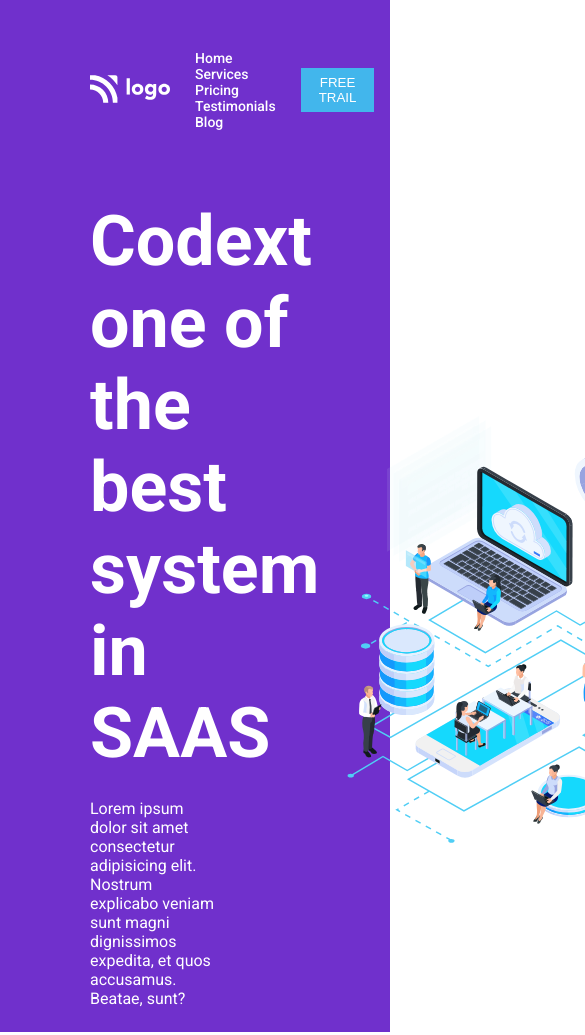
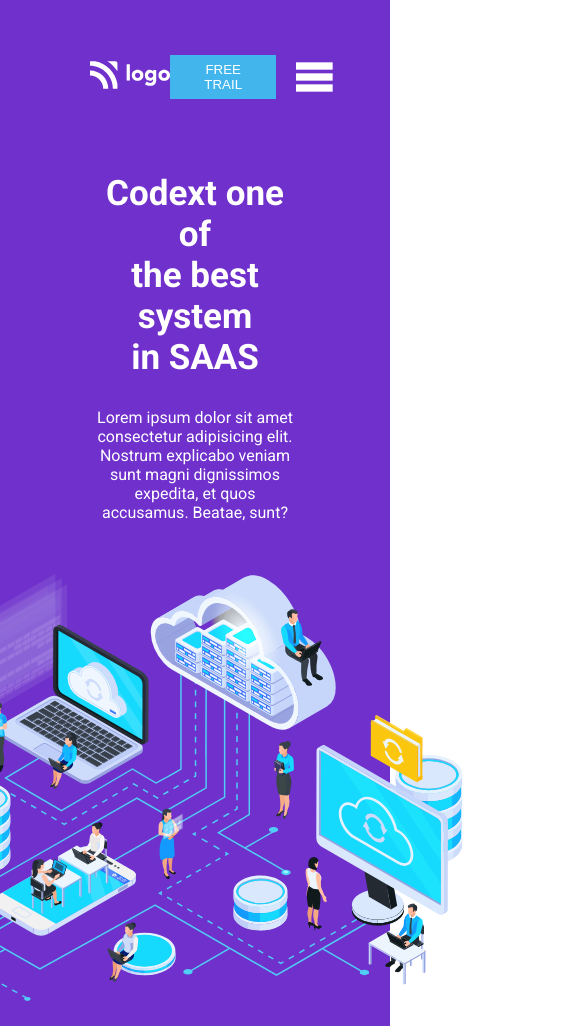
Before and after one commit to abhishek7329sharma/saas_landing_page, a plain HTML site: page index.html in a window 390 px wide. Shown: the top 1035 px of the page, 585 px wide, since content can reach past the window. Drawn offline with Linux system fonts and the light colour scheme.

Commit message:
responsive code added

```diff
--- a/index.html
+++ b/index.html
@@ -46,6 +46,11 @@
                     <span class="item">Blog</span>
                 </div>
                 <button class="btn btn-free-trial">FREE TRAIL</button>
+                <svg class="handburger" viewBox="0 0 100 80" width="40" height="40">
+                    <rect width="100" height="20"></rect>
+                    <rect y="30" width="100" height="20"></rect>
+                    <rect y="60" width="100" height="20"></rect>
+                </svg>
             </div>
         </nav>
         <section class="first-panel">
--- a/style.css
+++ b/style.css
@@ -172,3 +172,75 @@ img[alt="code-icons"] {
   font-size: 14px;
   margin-top: 20px;
 }
+
+.handburger {
+  display: none;
+}
+
+@media screen and (max-width: 900px) {
+  .navbar {
+    display: flex;
+    justify-content: space-between;
+    align-items: center;
+    font-size: 14px;
+    padding: 0 90px;
+    padding-top: 50px;
+    padding-right: 57px;
+    background-color: #7030cc;
+  }
+
+  .first-panel {
+    padding: 0 90px;
+    display: flex;
+    color: #ffffff;
+    padding-top: 70px;
+    align-items: center;
+    flex-direction: column;
+    justify-content: center;
+    align-items: center;
+  }
+  .first-panel-left {
+    text-align: center;
+  }
+
+  .second-panel {
+    padding: 0 90px;
+    display: flex;
+    padding-top: 28px;
+    align-items: center;
+    color: #1d1c1c;
+    flex-direction: column-reverse;
+    justify-content: space-around;
+    gap: 30px;
+    padding-bottom: 70px;
+  }
+
+  .container-card {
+    display: flex;
+    justify-content: center;
+    text-align: center;
+    margin-top: 75px;
+    flex-wrap: wrap;
+    gap: 83px;
+    margin-bottom: 30px;
+  }
+  .first-panel-left > p {
+    margin-top: 30px;
+    text-align: center;
+    padding: 0;
+  }
+}
+@media screen and (max-width: 604px) {
+  .first-panel-left > h1 {
+    font-size: 35px;
+  }
+
+  .handburger {
+    display: inline-flex;
+    fill: #fff;
+    margin-left: 20px;
+  }
+  .items {
+    display: none;
+  }
+}
```
